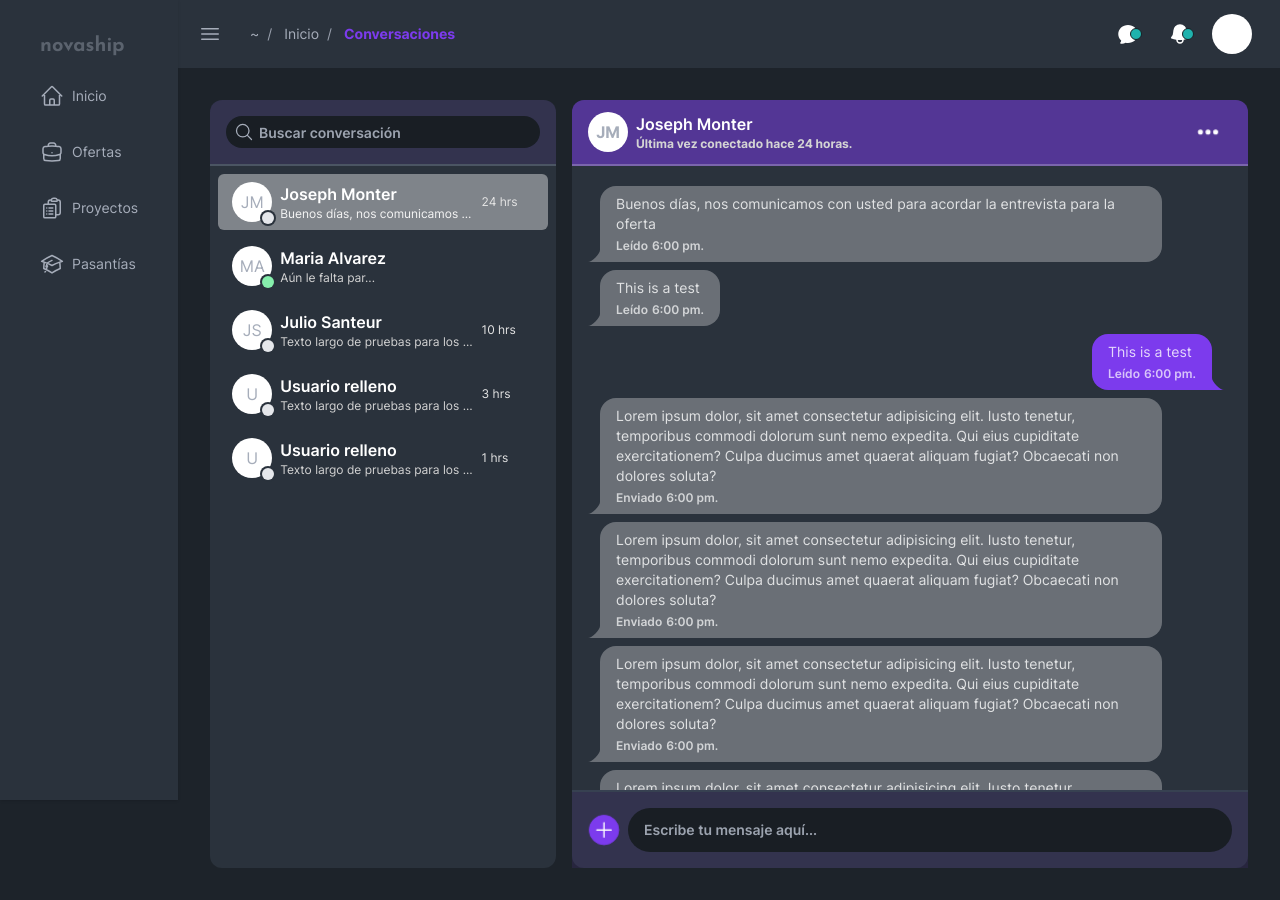
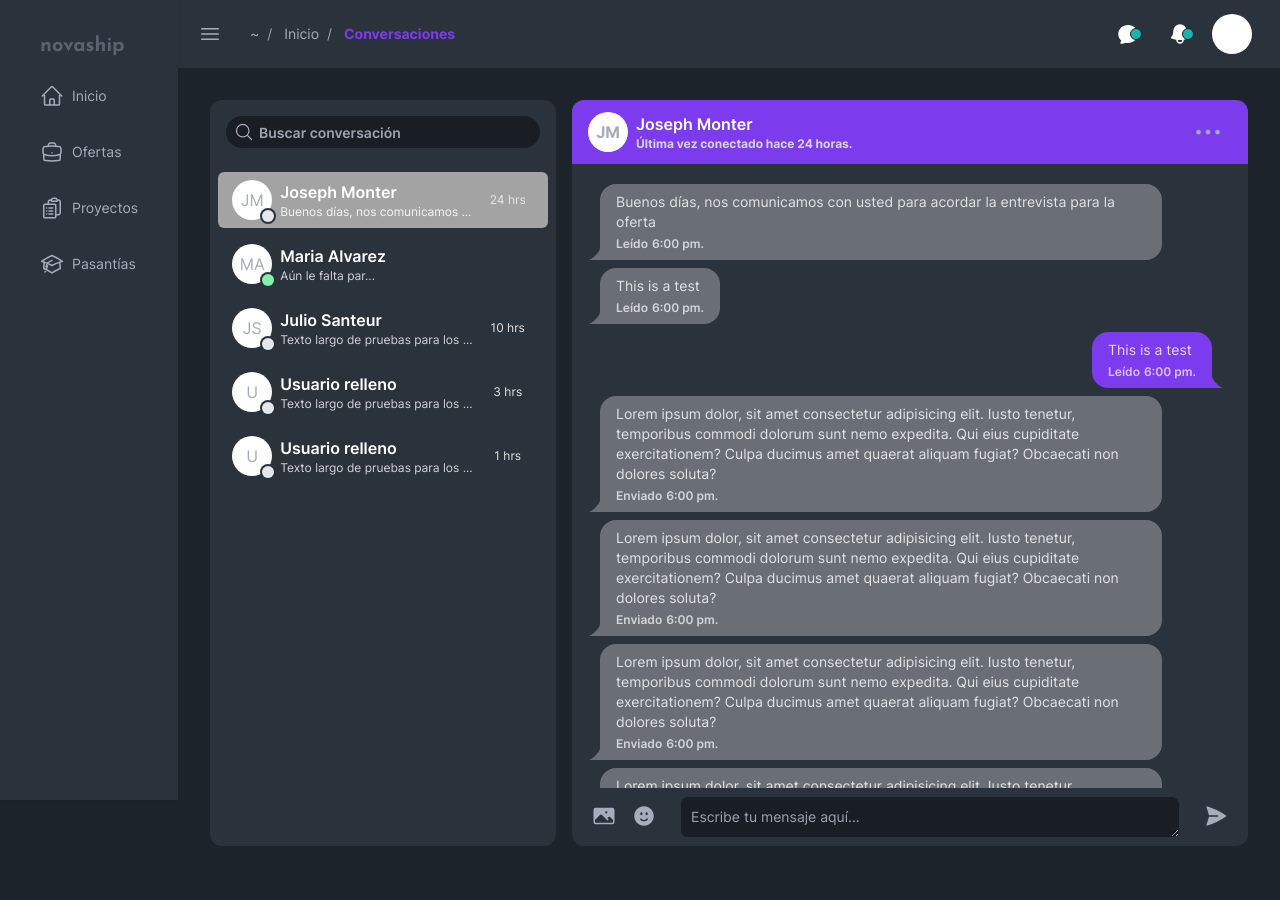
Before and after one commit to esteban-florez/novaship, a Next.js app: page /chats in a window 1280 px wide. After the commit the page ends 878 px from the top, so only its background shows below. Built offline with nearby package versions, Linux system fonts and the light colour scheme; no server answers.

Commit message:
Chat style changed

```diff
--- a/components/chats/ChatsBar.tsx
+++ b/components/chats/ChatsBar.tsx
@@ -16,19 +16,17 @@ function ChatBubble({
   lastConnection = null,
   chatIsOpen = false,
 }: Props) {
+  const buttonClasses = 'my-2 p-2 flex w-full items-center justify-center rounded-md text-white last:mb-4 hover:bg-neutral-400'
+
   return (
-    <button
-      className={`my-2 flex w-full flex-row items-center justify-center rounded-md p-2 text-left text-white last:mb-4 hover:bg-white/40 ${
-        chatIsOpen ? 'bg-white/40' : ''
-      }`}
-    >
+    <button className={`${buttonClasses} ${chatIsOpen ? 'bg-neutral-400' : ''}`}>
       <AvatarIcon
         username={name}
         status={isActive}
         showStatus
         usernameLength={2}
       />
-      <div className="flex w-4/6 flex-col px-2">
+      <div className="flex w-4/6 flex-col px-2 text-left">
         <h5 className="font-semibold">{name}</h5>
         <p
           className={`truncate text-xs ${
@@ -47,7 +45,7 @@ function ChatBubble({
 
 function SearchChatInput() {
   return (
-    <div className="mb-2 flex w-full flex-row justify-around gap-2 rounded-t-xl border-b-2 border-gray-600 bg-primary/10 p-4">
+    <div className="mb-2 flex w-full flex-row justify-around gap-2 p-4">
       <div className="relative w-full">
         <input
           type="text"
--- a/components/chats/CurrentChat.tsx
+++ b/components/chats/CurrentChat.tsx
@@ -1,21 +1,21 @@
-import { EllipsisHorizontalIcon, PlusIcon } from '@heroicons/react/24/solid'
+import { EllipsisHorizontalIcon, FaceSmileIcon, PaperAirplaneIcon, PhotoIcon } from '@heroicons/react/24/solid'
 import AvatarIcon from '../AvatarIcon'
 import BubbleMessage from './BubbleMessage'
 
 function ChatHeader() {
   return (
-    <header className="flex items-center justify-between rounded-t-xl border-b-2 border-gray-100/25 bg-primary/50 px-4 py-2 font-bold text-white">
+    <header className="flex items-center justify-between rounded-t-xl bg-primary px-4 py-2 font-bold">
       <div className="flex items-center justify-start gap-2">
         <AvatarIcon username="Joseph Monter" usernameLength={2} />
         <div className="flex flex-col">
-          <h3 className="text-xl font-semibold sm:text-base">Joseph Monter</h3>
+          <h3 className="text-xl font-semibold text-primary-content sm:text-base">Joseph Monter</h3>
           <h6 className="text-xs text-neutral-300">
             Última vez conectado hace 24 horas.
           </h6>
         </div>
       </div>
-      <button className="btn-ghost btn-circle btn">
-        <EllipsisHorizontalIcon className="h-8 w-8 stroke-white" />
+      <button className="btn-ghost btn-circle btn hover:bg-gray-300">
+        <EllipsisHorizontalIcon className="h-10 w-10" />
       </button>
     </header>
   )
@@ -38,15 +38,17 @@ function ChatContent({ children }: { children: React.ReactNode }) {
 
 function ChatFooter() {
   return (
-    <footer className="flex items-center justify-between gap-2 border-t-2 border-gray-700 bg-primary/10 p-4">
-      <button className="btn-primary btn-sm btn-circle btn">
-        <PlusIcon className="h-6 w-6 stroke-2" />
+    <footer className="flex items-start rounded-lg px-3 py-2">
+      <button type="button" className="inline-flex justify-center rounded-lg p-2 hover:bg-gray-600 hover:text-primary">
+        <PhotoIcon className="h-6 w-6" />
       </button>
-      <textarea
-        rows={1}
-        className="textarea-md w-full resize-none rounded-full bg-base-200 text-sm font-semibold text-white outline-none focus:ring focus:ring-primary"
-        placeholder="Escribe tu mensaje aquí..."
-      />
+      <button type="button" className="rounded-lg p-2 hover:bg-gray-600 hover:text-primary">
+        <FaceSmileIcon className="h-6 w-6" />
+      </button>
+      <textarea rows={1} className="mx-4 w-full resize-y rounded-lg border border-neutral bg-base-200 p-2.5 text-sm focus:outline-none focus:ring focus:ring-primary" placeholder="Escribe tu mensaje aquí..." />
+      <button type="submit" className="inline-flex justify-center rounded-full p-2 hover:bg-gray-600 hover:text-primary">
+        <PaperAirplaneIcon className="h-6 w-6 hover:fill-primary" />
+      </button>
     </footer>
   )
 }
```
